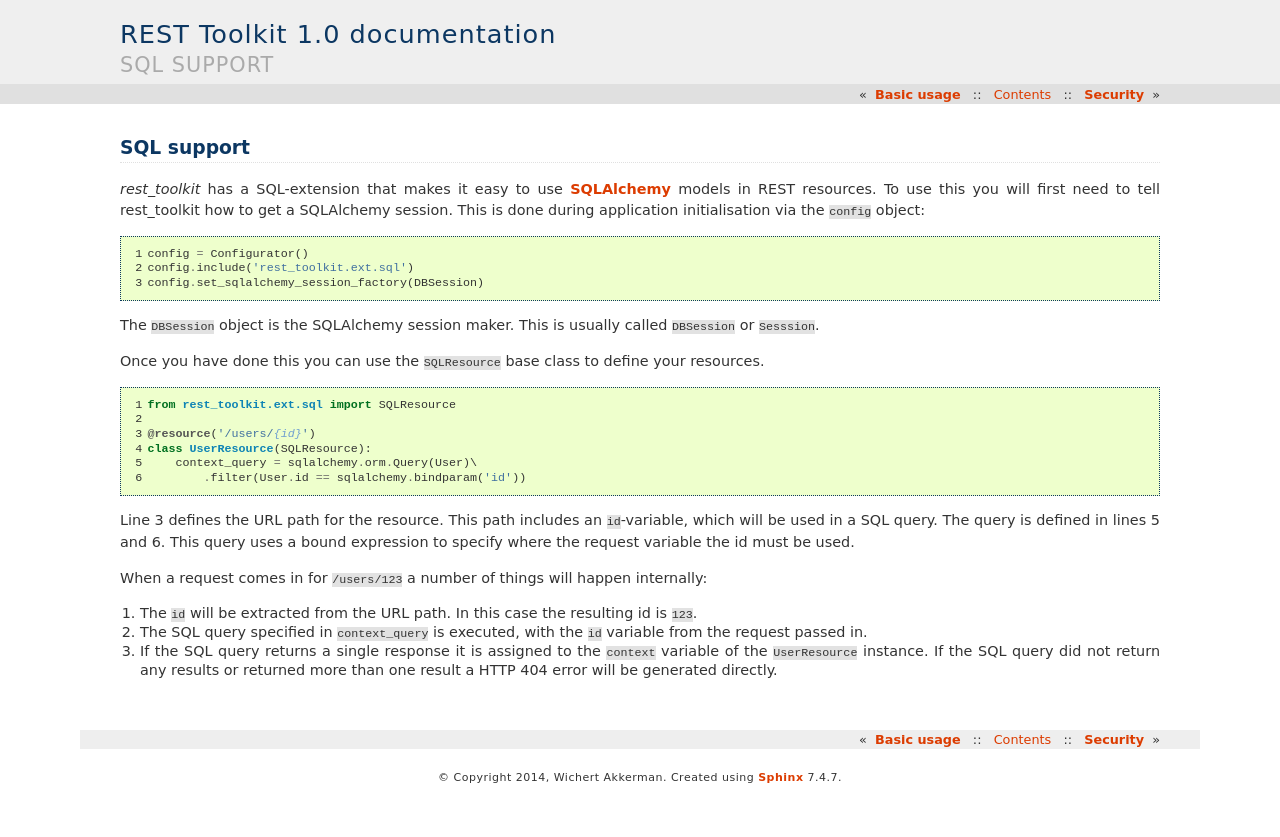
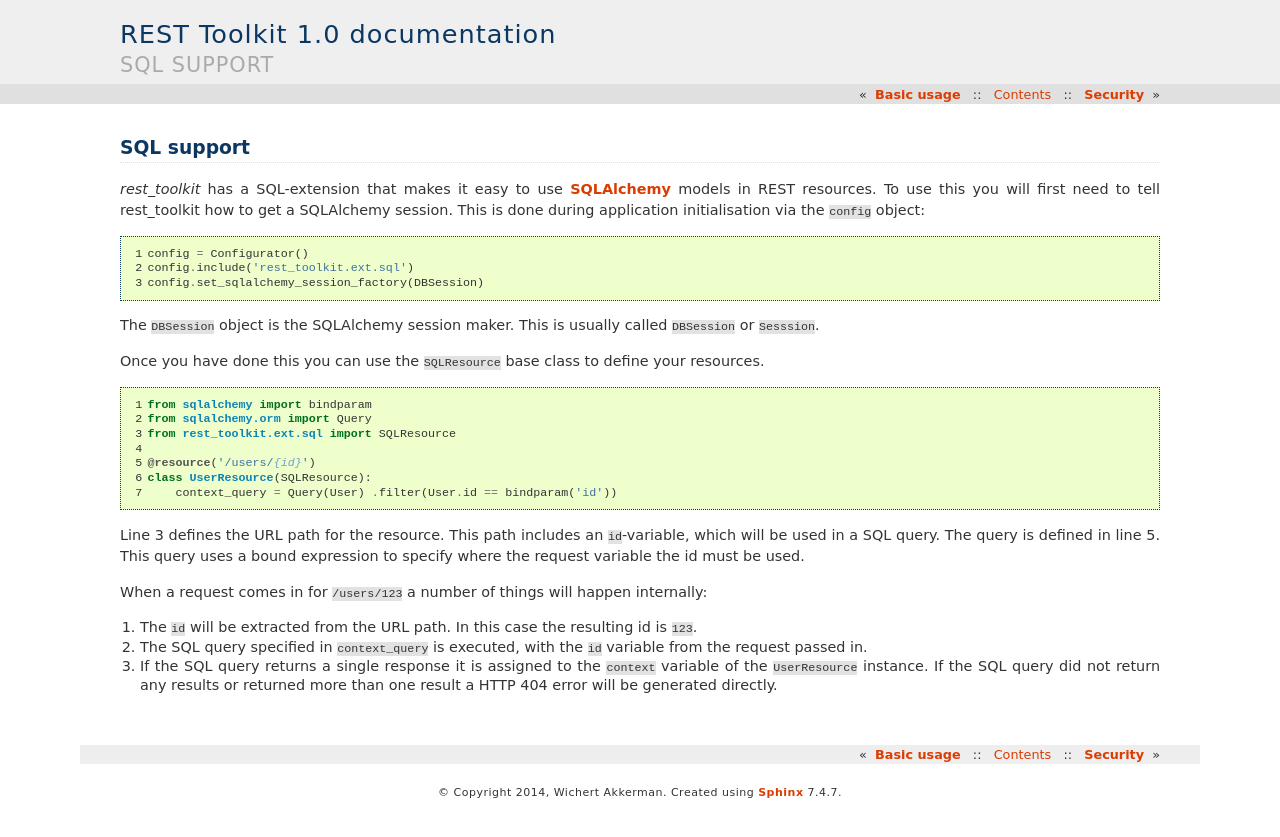
Before and after one commit to wichert/rest_toolkit, a Sphinx documentation site: the page built from doc/sql.rst, in a window 1280 px wide. Shown: the top 837 px of the page. Built offline with Sphinx 7.4.7, drawn with Linux system fonts in a browser that asks for light colours.

Commit message:
SQL docs tweaks.

```diff
--- a/doc/sql.rst
+++ b/doc/sql.rst
@@ -22,16 +22,17 @@ define your resources.
 .. code-block:: python
    :linenos:
 
+   from sqlalchemy import bindparam
+   from sqlalchemy.orm import Query
    from rest_toolkit.ext.sql import SQLResource
 
    @resource('/users/{id}')
    class UserResource(SQLResource):
-       context_query = sqlalchemy.orm.Query(User)\
-           .filter(User.id == sqlalchemy.bindparam('id'))
+       context_query = Query(User) .filter(User.id == bindparam('id'))
 
 Line 3 defines the URL path for the resource. This path includes an
 ``id``-variable, which will be used in a SQL query. The query is defined in
-lines 5 and 6. This query uses a :ref:`bound expression
+line 5. This query uses a :ref:`bound expression
 <sqlalchemy:sqlalchemy.sql.expression.bindparam>` to specify where the
 request variable the id must be used.
 
```
Also changed, not shown: doc/index.rst (+3 -4 lines).
